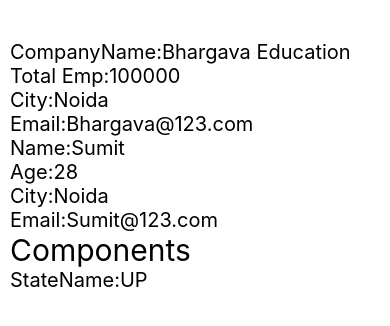
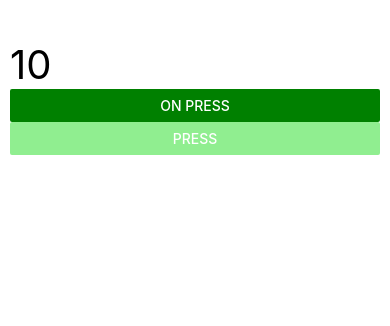
Before and after one commit to S121996/react-native, a React Native app: screen / in a window 390 px wide. Shown: the top 326 px of the page. Built offline with nearby package versions, Linux system fonts and the light colour scheme.

Commit message:
Button and on press event in  react native

```diff
--- a/App.js
+++ b/App.js
@@ -14,7 +14,8 @@ import { Text, View, StyleSheet } from 'react-native';
 // import Secondapp from './src/components/Practice/second';
 // import Thirdpart from './src/components/Practice/third';
 // import JSX from './src/components/Practice/JSX';
-import Components from './src/components/Practice/Components';
+// import Components from './src/components/Practice/Components';
+import ButtononPress from './src/components/Practice/ButtononPress';
 const App = () => {
   const styles = StyleSheet.create({
 
@@ -28,7 +29,8 @@ const App = () => {
    {/* <Secondapp/> */}
  {/* <Thirdpart/> */}
  {/* <JSX/> */}
- <Components/>
+ {/* <Components/> */}
+ <ButtononPress/>
      {/* <BasicsOne/> */}
     {/* <Todolist/> */}
     {/* <ImageComponent/> */}
--- /dev/null
+++ b/src/components/Practice/ButtononPress.js
@@ -0,0 +1,19 @@
+import { View, Text, Button } from 'react-native'
+import React from 'react'
+
+const ButtononPress = () => {
+    let data=10;
+    const fruit=(val)=>{
+        data=20;
+        console.warn(data)
+    }
+  return (
+    <View>
+      <Text style={{fontSize:40}}>{data}</Text>
+      <Button title='On Press' onPress={fruit()} color={'green'}></Button>
+      <Button title='Press' onPress={()=>fruit("Hello")} color={'lightgreen'}></Button>
+    </View>
+  )
+}
+
+export default ButtononPress
```
